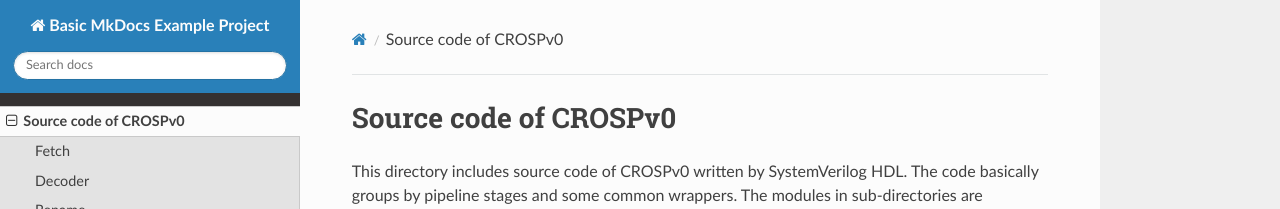
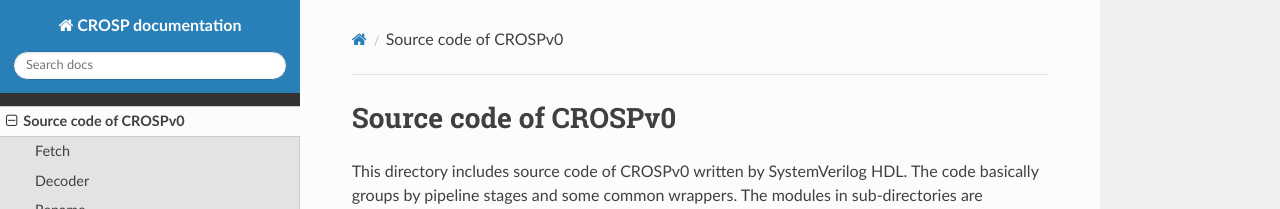
Before and after one commit to jalaxy/crosp-doc, an MkDocs documentation site: the page built from docs/index.md, in a window 1280 px wide. Shown: the top 209 px of the page. Built offline with MkDocs 1.6.1, drawn with Linux system fonts in a browser that asks for light colours; nearby versions of some CDN libraries.

Commit message:
update site name to CROSP documentation

```diff
--- a/mkdocs.yml
+++ b/mkdocs.yml
@@ -1,4 +1,4 @@
-site_name: Basic MkDocs Example Project
+site_name: CROSP documentation
 theme:
   name: readthedocs
   highlightjs: true
```
